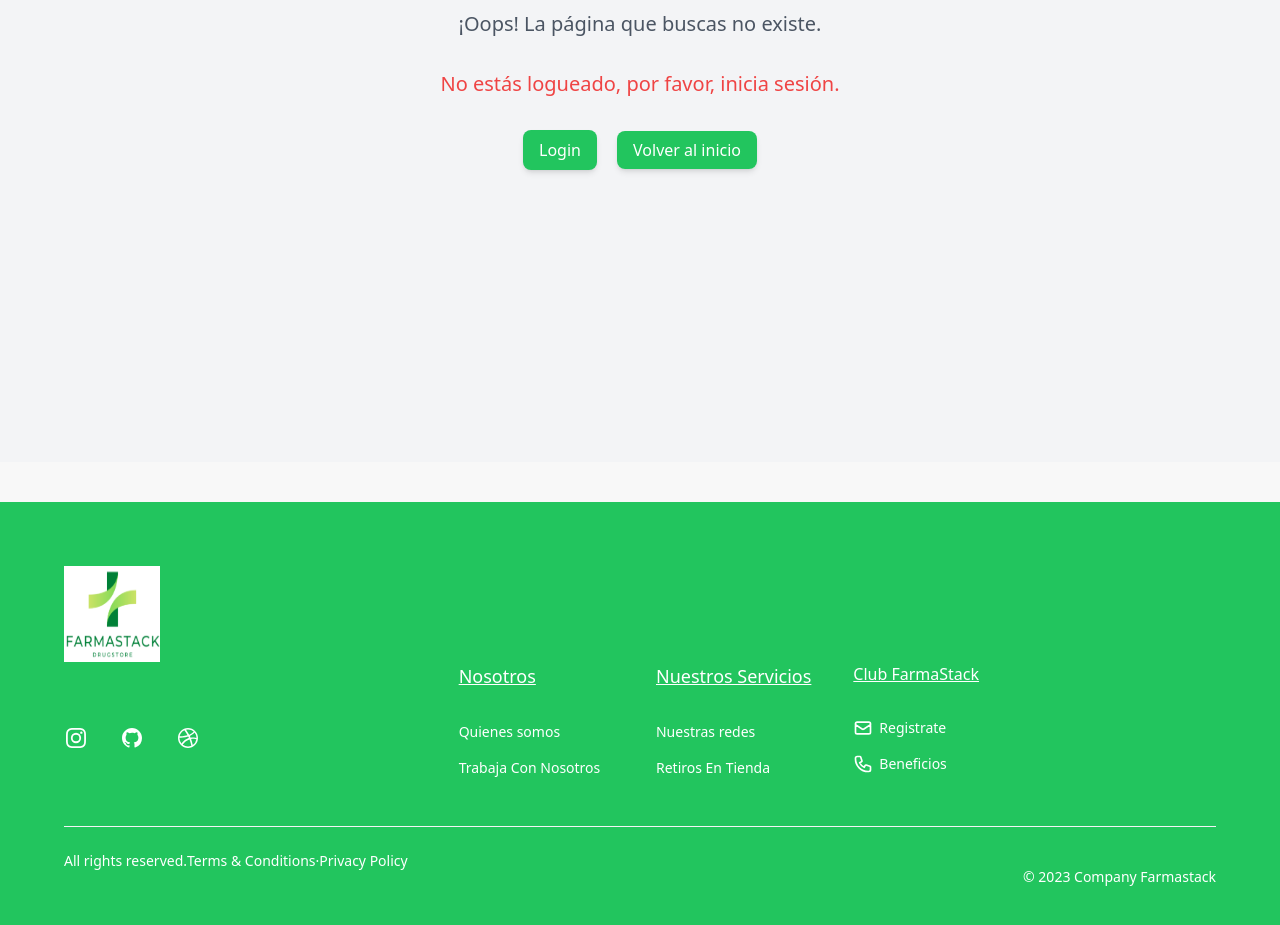
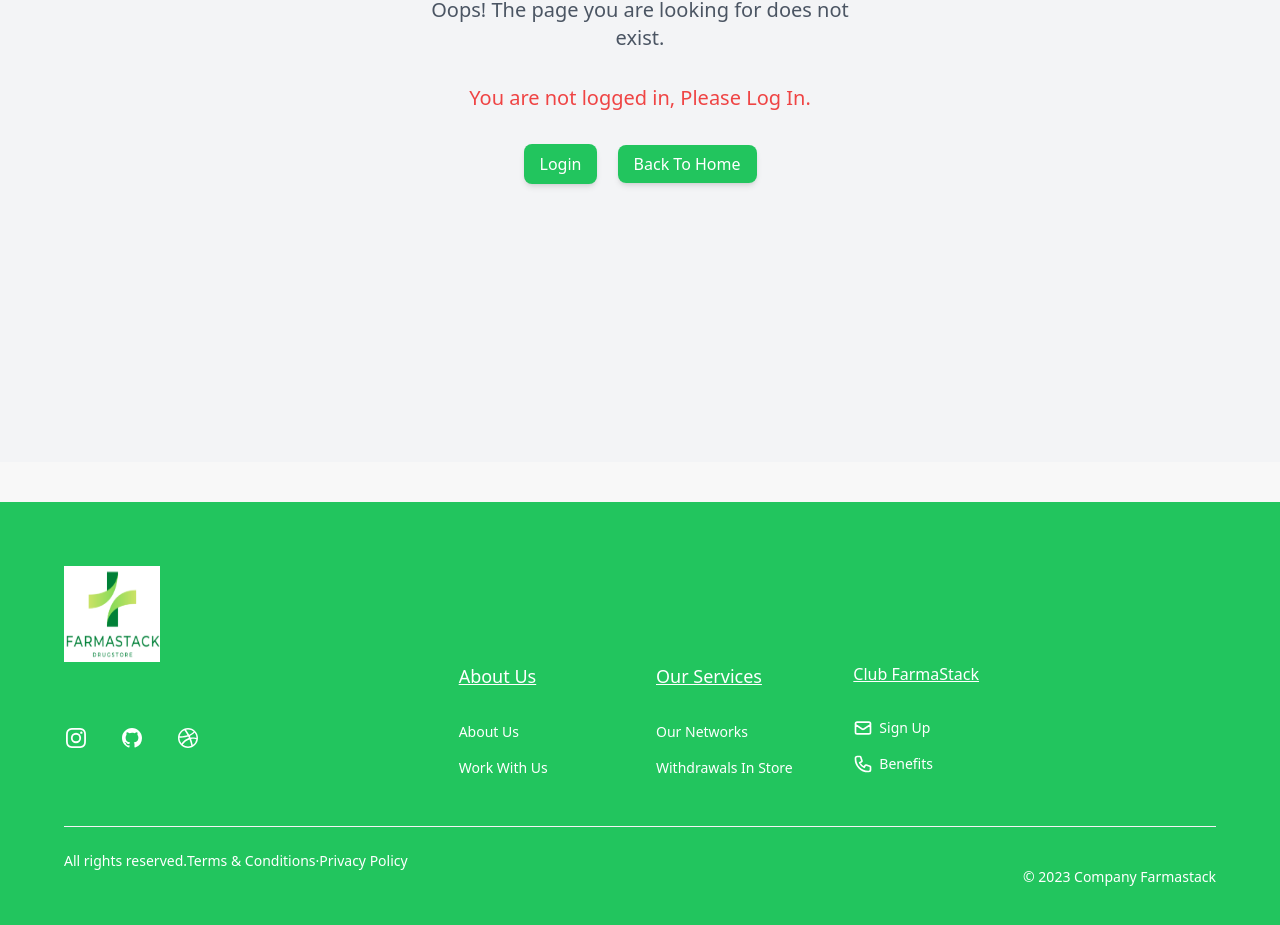
Before and after one commit to FarmaStack-Grupo05/Front-FarmaStack, a React (Vite) app: page /farmastack/purchases in a window 1280 px wide. Shown: the part 419-1344 px from the top of the page. Built offline with nearby package versions, Linux system fonts and the light colour scheme.

Commit message:
Se paso todo a ingles

```diff
--- a/src/Components/Admin/Admin.jsx
+++ b/src/Components/Admin/Admin.jsx
@@ -24,10 +24,10 @@ const Admin = () => {
         <div className="max-w-md mx-auto text-center">
           <h1 className="text-4xl font-bold mb-4 text-gray-800">404</h1>
           <p className="text-xl font-medium mb-8 text-gray-600">
-             ¡Oops! La página no disponible.
+             Oops! The page not available.
           </p>
           <p className="text-xl font-medium mb-8 text-red-500">
-          Lo sentimos, no tienes acceso como Administrador de FarmaStack
+          Sorry, you do not have access as FarmaStack Administrator
           </p>
           <button
             onClick={handlerLogin}
@@ -40,7 +40,7 @@ const Admin = () => {
             to="/"
             className="bg-green-500 hover:bg-green-600 text-white py-2 px-4 rounded-lg shadow-md transition-all duration-300"
           >
-            Volver al inicio
+            Back to Home
           </Link>
         </div>
       </div>
--- a/src/Components/Contact/ContactMe.jsx
+++ b/src/Components/Contact/ContactMe.jsx
@@ -27,8 +27,8 @@ const ContactMe = () => {
 		event.preventDefault();
 		if (!verifyInputs()) return Swal.fire({
 			icon: "warning",
-			title: "Datos incompletos",
-			text: "Mensaje +10 carácteres",
+			title: "Incomplete Data",
+			text: "Message +10 characters",
 		});
 
 		setSending(true);
@@ -52,8 +52,8 @@ const ContactMe = () => {
 
 				Swal.fire({
 					icon: "success",
-					title: "Datos Completados",
-					text: "Mensaje ¡Exitoso!",
+					title: "Completed Data",
+					text: "Message Success!",
 				});
 			})
 			.catch((e) => console.error("mistakes have ben made", e));
--- a/src/Components/Footer/Footer.jsx
+++ b/src/Components/Footer/Footer.jsx
@@ -17,12 +17,21 @@ const Footer = () => {
           <div className="grid grid-cols-1 gap-8 lg:grid-cols-3">
             <div>
               <div className="flex justify-center text-white sm:justify-start">
-      <svg className="h-8" viewBox="0 0 118 24" fill="none" xmlns=""></svg>
+                <svg
+                  className="h-8"
+                  viewBox="0 0 118 24"
+                  fill="none"
+                  xmlns=""
+                ></svg>
               </div>
 
               <ul className="mt-8 flex justify-center gap-6 sm:justify-start md:gap-8">
                 <li>
-                  <a href="https://www.instagram.com/farmastack.drogue123/?igshid=ZGUzMzM3NWJiOQ%3D%3D" rel="noreferrer" target="_blank">
+                  <a
+                    href="https://www.instagram.com/farmastack.drogue123/?igshid=ZGUzMzM3NWJiOQ%3D%3D"
+                    rel="noreferrer"
+                    target="_blank"
+                  >
                     <span className="sr-only">Instagram</span>
                     <svg
                       className="h-6 w-6"
@@ -60,7 +69,11 @@ const Footer = () => {
                   </a>
                 </li>
                 <li>
-        <a href="/farmastack/aboutus" rel="noreferrer" target="_blank">
+                  <a
+                    href="/farmastack/aboutus"
+                    rel="noreferrer"
+                    target="_blank"
+                  >
                     <span className="sr-only">Dribbble</span>
                     <svg
                       className="h-6 w-6"
@@ -77,9 +90,18 @@ const Footer = () => {
                   </a>
                 </li>
                 <li>
-        <a href="https://www.linkedin.com/tu_perfil" rel="noreferrer" target="_blank">
+                  <a
+                    href="https://www.linkedin.com/tu_perfil"
+                    rel="noreferrer"
+                    target="_blank"
+                  >
                     <span className="sr-only">LinkedIn</span>
-          <svg className="h-6 w-6" fill="currentColor" viewBox="0 0 24 24" aria-hidden="true">
+                    <svg
+                      className="h-6 w-6"
+                      fill="currentColor"
+                      viewBox="0 0 24 24"
+                      aria-hidden="true"
+                    >
                       {/* <!-- Icono de LinkedIn --> */}
                     </svg>
                   </a>
@@ -89,18 +111,19 @@ const Footer = () => {
             <div className="grid grid-cols-1 gap-8 sm:grid-cols-2 md:grid-cols-4 lg:col-span-2 ">
               <div className="text-center sm:text-left">
                 <p className=" underline text-lg font-medium  white-text">
-                  Nosotros
+                  About Us
                 </p>
-
                 <nav aria-label="Footer About Nav" className="mt-8">
                   <ul className=" space-y-4 text-sm">
                     <li>
-                      <a href="/farmastack/aboutus">Quienes somos</a>
+                      <a href="/farmastack/aboutus">About Us
+</a>
                     </li>
 
                     <li>
                       <a className="text-whit" href="/farmastack/contact">
-                        Trabaja Con Nosotros
+                      Work With Us
+
                       </a>
                     </li>
                   </ul>
@@ -108,20 +131,22 @@ const Footer = () => {
               </div>
               <div className="text-center sm:text-left">
                 <p className=" underline text-lg font-medium">
-                  Nuestros Servicios
+                Our Services
                 </p>
-
                 <nav aria-label="Footer Helpful Nav" className="mt-8">
                   <ul className="space-y-4 text-sm">
                     <li>
-                      <a className="text-white" href="https://www.instagram.com/farmastack.drogue123/?igshid=ZGUzMzM3NWJiOQ%3D%3D">
-                      Nuestras redes
+                      <a
+                        className="text-white"
+                        href="https://www.instagram.com/farmastack.drogue123/?igshid=ZGUzMzM3NWJiOQ%3D%3D"
+                      >
+                        Our Networks
                       </a>
                     </li>
 
                     <li>
                       <a className="text-white" href="/farmastack/products">
-                        Retiros En Tienda
+                      Withdrawals In Store
                       </a>
                     </li>
                   </ul>
@@ -151,11 +176,9 @@ const Footer = () => {
                           d="M3 8l7.89 5.26a2 2 0 002.22 0L21 8M5 19h14a2 2 0 002-2V7a2 2 0 00-2-2H5a2 2 0 00-2 2v10a2 2 0 002 2z"
                         />
                       </svg>
-
-                      <span className="flex-1">Registrate</span>
+                      <span className="flex-1">Sign Up</span>
                     </a>
                   </li>
-
                   <li>
                     <a
                       className="flex items-center justify-center gap-1.5 ltr:sm:justify-start rtl:sm:justify-end"
@@ -175,31 +198,25 @@ const Footer = () => {
                           d="M3 5a2 2 0 012-2h3.28a1 1 0 01.948.684l1.498 4.493a1 1 0 01-.502 1.21l-2.257 1.13a11.042 11.042 0 005.516 5.516l1.13-2.257a1 1 0 011.21-.502l4.493 1.498a1 1 0 01.684.949V19a2 2 0 01-2 2h-1C9.716 21 3 14.284 3 6V5z"
                         />
                       </svg>
-
-                      <span className="flex-1">Beneficios</span>
+                      <span className="flex-1">Benefits</span>
                     </a>
                   </li>
                 </ul>
               </div>
             </div>
           </div>
-
           <div className="mt-12 border-t border-gray-100 pt-6">
             <div className="text-center sm:flex sm:justify-between sm:text-left">
               <p className="text-sm">
                 <span className="block sm:inline">All rights reserved.</span>
-
                 <a className="inline-block text-white" href="/">
                   Terms & Conditions
                 </a>
-
                 <span>&middot;</span>
-
                 <a className="inline-block text-white" href="/">
                   Privacy Policy
                 </a>
               </p>
-
               <p className="mt-4 text-sm">&copy; 2023 Company Farmastack</p>
             </div>
           </div>
@@ -208,5 +225,4 @@ const Footer = () => {
     </div>
   );
 };
-
 export default Footer;
--- a/src/Components/FormProduct/FormProduct.jsx
+++ b/src/Components/FormProduct/FormProduct.jsx
@@ -47,7 +47,7 @@ const FormProduct = () => {
 			Swal.fire({
 				icon: "warning",
 				title: "Oops...",
-				text: "Datos incompletos",
+				text: "Incomplete Data",
 			});
 		} else {
 			try {
@@ -55,7 +55,7 @@ const FormProduct = () => {
 				Swal.fire({
 					icon: "success",
 					title: "Great !",
-					text: "Nuevo producto creado",
+					text: "New Product Created",
 				});
 			} catch (error) {
 				console.log(inputs);
--- a/src/Components/FormRegister/FormRegister.jsx
+++ b/src/Components/FormRegister/FormRegister.jsx
@@ -32,7 +32,7 @@ const FormRegister = () => {
 			Swal.fire({
 				icon: "warning",
 				title: "Oops...",
-				text: "Completa los datos",
+				text: "Complete the data",
 			});
 		} else {
 			try {
@@ -46,7 +46,7 @@ const FormRegister = () => {
 				Swal.fire({
 					icon: "success",
 					title: "Great !",
-					text: "Registro exitoso",
+					text: "Successful Registration",
 				});
 				navigate("/farmastack/payment");
 			} catch (error) {
--- a/src/Components/NotFound/NotFound.jsx
+++ b/src/Components/NotFound/NotFound.jsx
@@ -24,10 +24,10 @@ const NotFound = () => {
       <div className="max-w-md mx-auto text-center">
         <h1 className="text-4xl font-bold mb-4 text-gray-800">404</h1>
         <p className="text-xl font-medium mb-8 text-gray-600">
-          ¡Oops! La página que buscas no existe.
+        Oops! The page you are looking for does not exist.
         </p>
         <p className="text-xl font-medium mb-8 text-red-500">
-          No estás logueado, por favor, inicia sesión.
+        You are not logged in, Please Log In.
         </p>
         <button
           onClick={handlerLogin}
@@ -40,7 +40,7 @@ const NotFound = () => {
           to="/"
           className="bg-green-500 hover:bg-green-600 text-white py-2 px-4 rounded-lg shadow-md transition-all duration-300"
         >
-          Volver al inicio
+          Back To Home
         </Link>
       </div>
     </div>
--- a/src/views/Details/Details.jsx
+++ b/src/views/Details/Details.jsx
@@ -199,7 +199,7 @@ const Details = () => {
 				to="/"
 				className="block mt-4 font-medium text-gray-500 hover:text-green-500"
 			>
-				Volver a Home
+				Back to Home
 			</Link>
 		</div>
 	);
--- a/src/views/Profile/Profile.jsx
+++ b/src/views/Profile/Profile.jsx
@@ -69,7 +69,7 @@ const Profile = () => {
 			Swal.fire({
 				icon: "warning",
 				title: "Oops...",
-				text: "Datos incompletos",
+				text: "Incomplete Data",
 			});
 		} else {
 			try {
@@ -77,7 +77,7 @@ const Profile = () => {
 				Swal.fire({
 					icon: "success",
 					title: "Great !",
-					text: `Se edito el usuario ${id}`,
+					text: `The user was edited ${id}`,
 				});
 				navigate("/dashboard/products");
 			} catch (error) {
--- a/src/views/userPurcharses/userPurchases.jsx
+++ b/src/views/userPurcharses/userPurchases.jsx
@@ -69,7 +69,7 @@ function UserPurchases() {
 
     return (
         <div>
-            <h2 className="text-2xl font-bold mb-4">Compras</h2>
+            <h2 className="text-2xl font-bold mb-4">Shopping</h2>
             <div className="grid grid-cols-1 sm:grid-cols-2 md:grid-cols-3 gap-4">
                 {info?.flatMap((cualquierCosa) =>
                     cualquierCosa.OrderItems?.map((e, index) => {
```
Lines whose indentation alone changed are shown as unchanged.
